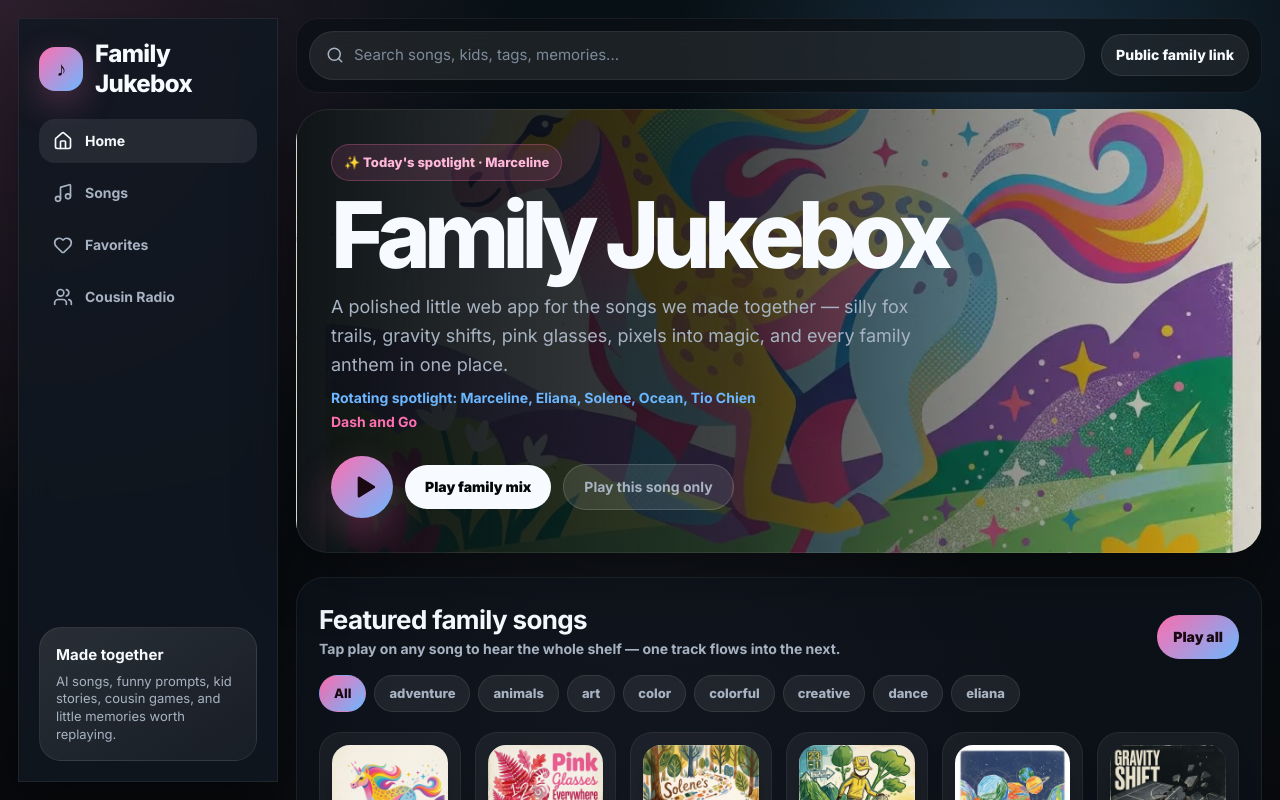
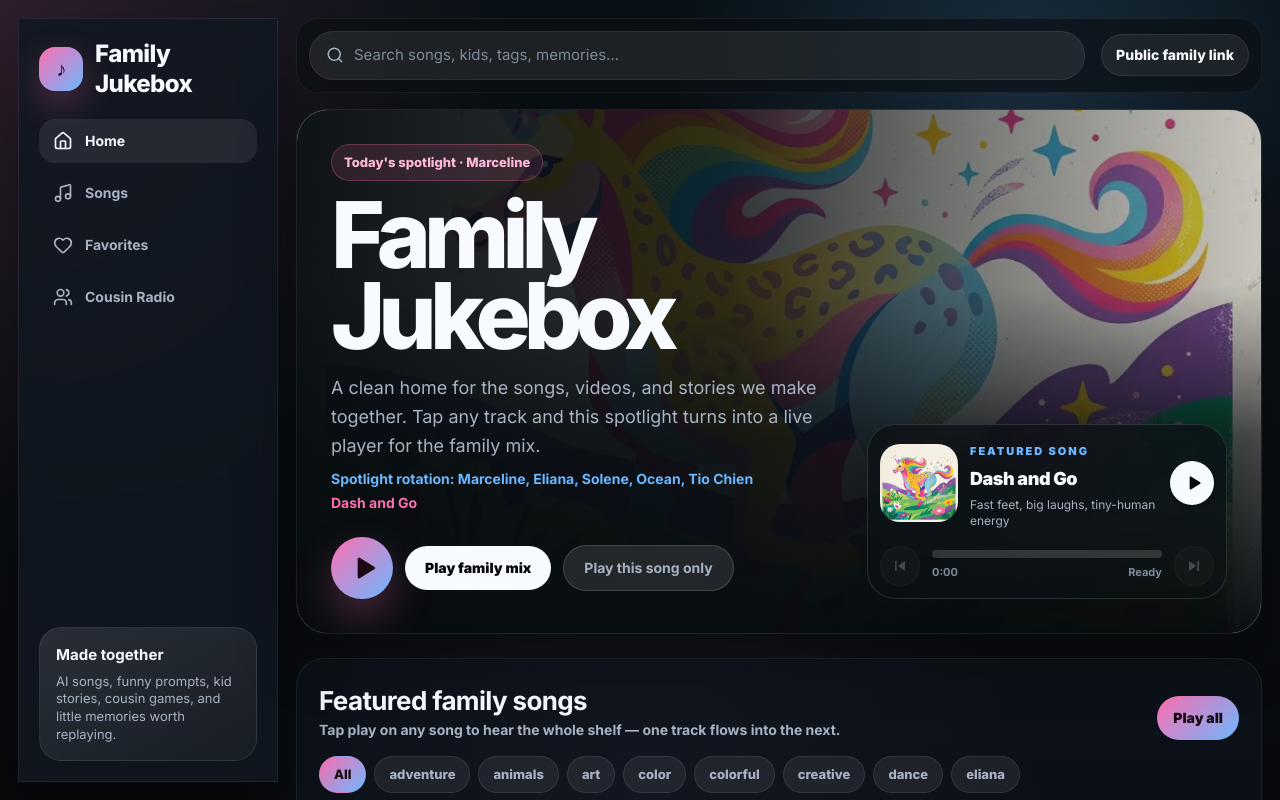
Before and after one commit to heyitschien/family-jukebox, a Next.js app: page / in a window 1280 px wide. Shown: the top 800 px of the page. Built offline with nearby package versions, Linux system fonts and the light colour scheme.

Commit message:
Add live landing player state
Co-authored-by: Chien Escalera Duong <heyitschien@users.noreply.github.com>

```diff
--- a/components/hero-section.tsx
+++ b/components/hero-section.tsx
@@ -1,12 +1,14 @@
 "use client";
 
+import Link from "next/link";
 import { useCallback } from "react";
 
-import { usePlayer } from "@/contexts/player-context";
+import { CoverImage } from "@/components/cover-image";
+import { PlayIconButton } from "@/components/play-icon-button";
+import { formatTime, usePlayer } from "@/contexts/player-context";
 import type { Song } from "@/data/songs";
 import { getMemberBySlug } from "@/data/members";
 import { getSpotlightAuthorNames } from "@/lib/featured-rotation";
-import { PlayIconButton } from "@/components/play-icon-button";
 import { useSongPlayback } from "@/hooks/use-song-playback";
 
 type HeroSectionProps = {
@@ -16,54 +18,82 @@ type HeroSectionProps = {
 };
 
 export function HeroSection({ featured, playlist, familyQueue }: HeroSectionProps) {
-  const { playQueue } = usePlayer();
+  const {
+    currentSong,
+    isPlaying,
+    currentTime,
+    duration,
+    queue,
+    playQueue,
+    togglePlay,
+    skipNext,
+    skipPrev,
+  } = usePlayer();
   const { playing, toggle } = useSongPlayback(featured, { playlist });
   const { playInContext: playSingle } = useSongPlayback(featured, { singleOnly: true });
-  const author = getMemberBySlug(featured.authorSlug);
+  const activeSong = currentSong ?? featured;
+  const activeAuthor = getMemberBySlug(activeSong.authorSlug);
   const spotlightNames = getSpotlightAuthorNames();
+  const hasLiveSong = currentSong !== null;
+  const progress = duration > 0 ? Math.min((currentTime / duration) * 100, 100) : 0;
+  const canSkip = queue.length > 1;
 
   const playFeaturedPlaylist = useCallback(() => {
     const idx = playlist.findIndex((song) => song.slug === featured.slug);
     playQueue(playlist, idx >= 0 ? idx : 0);
   }, [featured.slug, playQueue, playlist]);
 
+  const playActiveSongOnly = useCallback(() => {
+    playQueue([activeSong], 0);
+  }, [activeSong, playQueue]);
+
   const handleHeroPlay = useCallback(() => {
+    if (hasLiveSong) {
+      togglePlay();
+      return;
+    }
     if (playing) {
       toggle();
       return;
     }
     playFeaturedPlaylist();
-  }, [playing, toggle, playFeaturedPlaylist]);
+  }, [hasLiveSong, playing, toggle, togglePlay, playFeaturedPlaylist]);
 
   return (
-    <section
-      className="relative -mx-3 flex min-h-[430px] items-end overflow-hidden rounded-b-[34px] border border-white/[0.08] p-6 shadow-[0_20px_60px_rgba(0,0,0,0.35)] sm:mx-0 sm:min-h-[360px] sm:rounded-[32px] sm:p-[34px] lg:min-h-[360px]"
-      style={{
-        backgroundImage: `linear-gradient(90deg, rgba(7,12,16,0.96) 0%, rgba(7,12,16,0.76) 46%, rgba(7,12,16,0.12) 100%), url(${featured.coverSrc})`,
-        backgroundSize: "cover",
-        backgroundPosition: "center",
-      }}
-    >
-      <div className="relative z-10 max-w-3xl">
+    <section className="relative isolate -mx-3 flex min-h-[520px] items-end overflow-hidden rounded-b-[34px] border border-white/[0.08] p-5 shadow-[0_20px_60px_rgba(0,0,0,0.35)] sm:mx-0 sm:min-h-[420px] sm:rounded-[32px] sm:p-[34px] lg:min-h-[420px]">
+      <CoverImage
+        src={activeSong.coverSrc}
+        alt=""
+        className="absolute inset-0 -z-30 size-full"
+        sizes="(min-width: 1024px) calc(100vw - 296px), 100vw"
+      />
+      <div className="absolute inset-0 -z-20 bg-[linear-gradient(90deg,rgba(7,12,16,0.97)_0%,rgba(7,12,16,0.82)_45%,rgba(7,12,16,0.18)_100%)]" />
+      <div className="absolute inset-x-0 bottom-0 -z-10 h-2/3 bg-[linear-gradient(0deg,rgba(7,12,16,0.98)_0%,rgba(7,12,16,0.68)_56%,rgba(7,12,16,0)_100%)]" />
+
+      <div className="relative z-10 grid w-full gap-5 lg:grid-cols-[minmax(0,1fr)_minmax(280px,360px)] lg:items-end">
+        <div className="max-w-3xl">
           <span className="mb-3.5 inline-flex items-center gap-2 rounded-full border border-family-soft bg-family-soft px-3 py-2 text-[13px] font-extrabold text-family-glow">
-          ✨ Today&apos;s spotlight · {author?.name ?? "Family"}
+            {hasLiveSong ? "Live player" : "Today's spotlight"} · {activeAuthor?.name ?? "Family"}
           </span>
           <h1 className="text-[clamp(48px,12vw,92px)] leading-[0.88] font-extrabold tracking-[-0.075em]">
             Family Jukebox
           </h1>
           <p className="mt-4 max-w-[590px] text-base leading-relaxed text-[var(--jb-muted)] sm:text-lg">
-          A polished little web app for the songs we made together — silly fox trails, gravity
-          shifts, pink glasses, pixels into magic, and every family anthem in one place.
+            A clean home for the songs, videos, and stories we make together. Tap any track and this
+            spotlight turns into a live player for the family mix.
           </p>
           <p className="mt-2 text-sm font-bold text-[var(--family-ocean)]">
-          Rotating spotlight: {spotlightNames}
+            {hasLiveSong ? "Now featuring" : "Spotlight rotation"}:{" "}
+            {hasLiveSong ? activeSong.title : spotlightNames}
           </p>
+          {!hasLiveSong ? (
             <p className="mt-1 text-sm font-bold text-[var(--family-pink)]">{featured.title}</p>
+          ) : null}
           <div className="mt-6 flex flex-wrap items-center gap-3">
             <PlayIconButton
               size="xl"
-            playing={playing}
-            label="Play featured playlist"
+              playing={hasLiveSong ? isPlaying : playing}
+              label={hasLiveSong ? "Toggle live player" : "Play featured playlist"}
               onClick={handleHeroPlay}
             />
             <button
@@ -75,13 +105,84 @@ export function HeroSection({ featured, playlist, familyQueue }: HeroSectionProp
             </button>
             <button
               type="button"
-            onClick={playSingle}
+              onClick={hasLiveSong ? playActiveSongOnly : playSingle}
               className="inline-flex min-h-11 items-center rounded-full border border-white/15 bg-white/10 px-5 py-3 text-sm font-bold text-[var(--jb-muted)] [-webkit-tap-highlight-color:transparent] hover:text-white"
             >
               Play this song only
             </button>
           </div>
         </div>
+
+        <div className="rounded-[28px] border border-white/[0.12] bg-[rgba(11,15,20,0.68)] p-3 shadow-[0_18px_50px_rgba(0,0,0,0.32)] backdrop-blur-[20px]">
+          <div className="grid grid-cols-[78px_1fr_auto] items-center gap-3">
+            <Link href={`/songs/${activeSong.slug}`} className="overflow-hidden rounded-[20px]">
+              <CoverImage src={activeSong.coverSrc} alt="" className="aspect-square w-full" />
+            </Link>
+            <Link href={`/songs/${activeSong.slug}`} className="min-w-0">
+              <span className="text-[11px] font-black tracking-[0.18em] text-[var(--family-ocean)] uppercase">
+                {hasLiveSong ? (isPlaying ? "Now playing" : "Paused") : "Featured song"}
+              </span>
+              <h2 className="mt-1 truncate text-lg font-black tracking-tight">{activeSong.title}</h2>
+              <p className="mt-1 line-clamp-2 text-xs leading-snug text-[var(--jb-muted)]">
+                {activeSong.subtitle ?? `${activeAuthor?.name ?? "Family"} original`}
+              </p>
+            </Link>
+            <PlayIconButton
+              size="sm"
+              variant="light"
+              playing={hasLiveSong ? isPlaying : playing}
+              label={hasLiveSong ? `Play ${activeSong.title}` : `Play ${featured.title}`}
+              onClick={handleHeroPlay}
+            />
+          </div>
+
+          <div className="mt-4 flex items-center gap-3">
+            <button
+              type="button"
+              onClick={skipPrev}
+              disabled={!canSkip}
+              aria-label="Previous song"
+              className="inline-flex size-10 items-center justify-center rounded-full border border-white/10 bg-white/[0.07] text-[var(--jb-muted)] disabled:opacity-35 [-webkit-tap-highlight-color:transparent]"
+            >
+              <SkipPrevIcon />
+            </button>
+            <div className="min-w-0 flex-1">
+              <div className="h-2 overflow-hidden rounded-full bg-white/15">
+                <div className="family-progress h-full transition-all" style={{ width: `${progress}%` }} />
+              </div>
+              <div className="mt-1.5 flex justify-between text-[11px] font-bold text-[var(--jb-muted-2)]">
+                <span>{hasLiveSong ? formatTime(currentTime) : "0:00"}</span>
+                <span>{hasLiveSong ? formatTime(duration) : "Ready"}</span>
+              </div>
+            </div>
+            <button
+              type="button"
+              onClick={skipNext}
+              disabled={!canSkip}
+              aria-label="Next song"
+              className="inline-flex size-10 items-center justify-center rounded-full border border-white/10 bg-white/[0.07] text-[var(--jb-muted)] disabled:opacity-35 [-webkit-tap-highlight-color:transparent]"
+            >
+              <SkipNextIcon />
+            </button>
+          </div>
+        </div>
+      </div>
     </section>
   );
 }
+
+function SkipPrevIcon() {
+  return (
+    <svg viewBox="0 0 24 24" className="size-5 fill-current" aria-hidden>
+      <path d="M6 6h2v12H6V6zm3.5 6 8.5 6V6l-8.5 6z" />
+    </svg>
+  );
+}
+
+function SkipNextIcon() {
+  return (
+    <svg viewBox="0 0 24 24" className="size-5 fill-current" aria-hidden>
+      <path d="M16 18h2V6h-2v12zM6 18l8.5-6L6 6v12z" />
+    </svg>
+  );
+}
```
Lines whose indentation alone changed are shown as unchanged.
